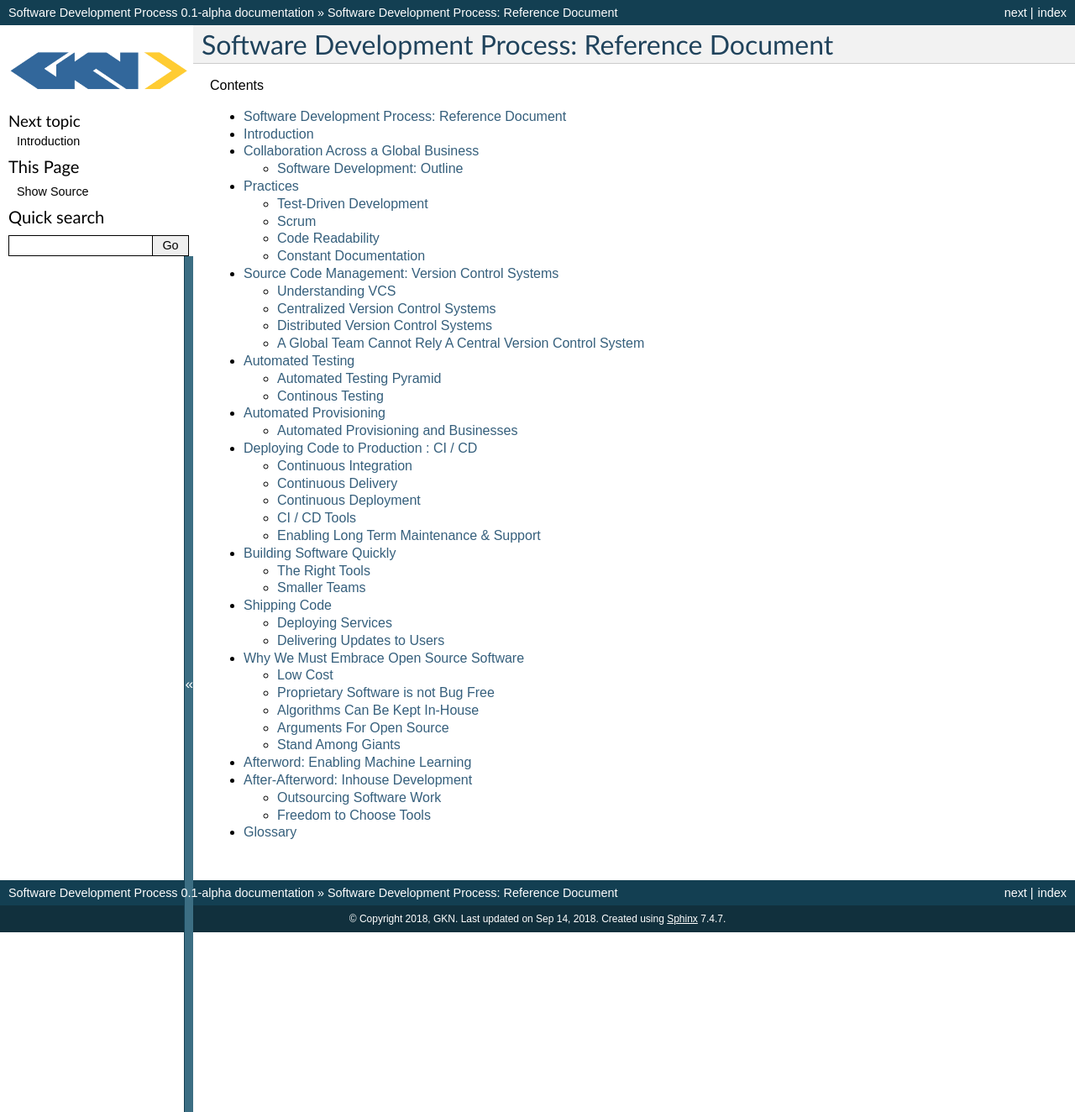
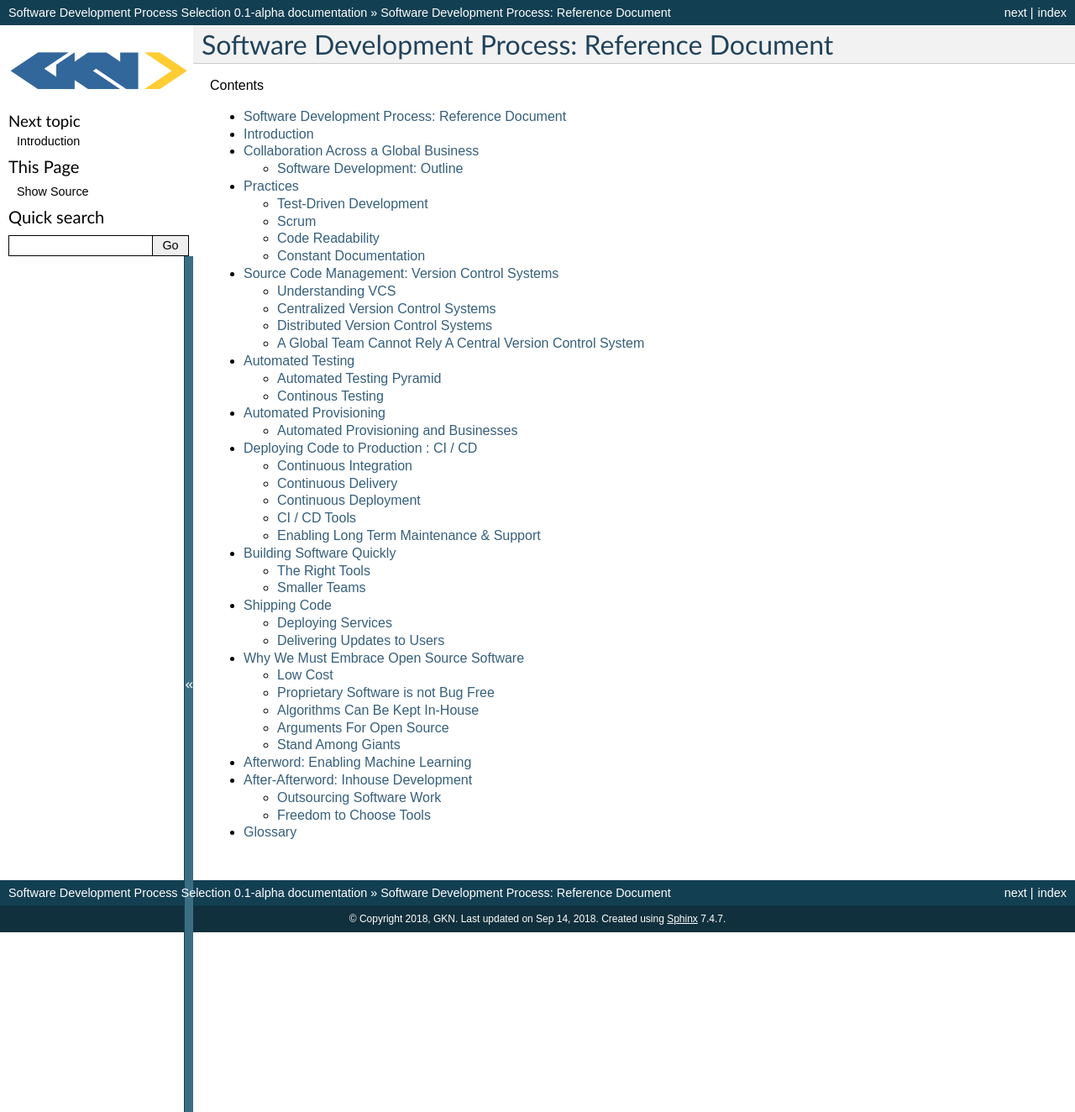
Before and after one commit to archimedes-spdm/development-process, a Sphinx documentation site: the page built from source/index.rst, in a window 1280 px wide. Shown: the whole page at 84% size. Built offline with Sphinx 7.4.7, drawn with Linux system fonts in a browser that asks for light colours; formulas are drawn with MathJax 3.

```diff
--- a/source/conf.py
+++ b/source/conf.py
@@ -19,7 +19,7 @@
 
 # -- Project information -----------------------------------------------------
 
-project = 'Software Development Process'
+project = 'Software Development Process Selection'
 copyright = '2018, GKN'
 author = 'Vinay Keerthi'
 
@@ -142,7 +142,7 @@
 # (source start file, target name, title,
 #  author, documentclass [howto, manual, or own class]).
 latex_documents = [
-    (master_doc, 'SoftwareDevelopmentProcess.tex', 'Software Development Process: Reference Document',
+    (master_doc, 'SoftwareDevelopmentProcess.tex', 'Software Development Process Evaluation & Selection: Reference Document',
         'Vinay Keerthi (GKN Driveline)', 'manual'),
 ]
 
@@ -152,7 +152,7 @@
 # One entry per manual page. List of tuples
 # (source start file, name, description, authors, manual section).
 man_pages = [
-    (master_doc, 'softwaredevelopmentprocess', 'Software Development Process: Reference Document',
+    (master_doc, 'softwaredevelopmentprocess', 'Software Development Process Evaluation & Selection: Reference Document',
         [author], 1)
 ]
 
@@ -163,8 +163,8 @@
 # (source start file, target name, title, author,
 #  dir menu entry, description, category)
 texinfo_documents = [
-    (master_doc, 'SoftwareDevelopmentProcess', 'Software Development Process: Reference Document',
-        author, 'SoftwareDevelopmentProcess', 'Software Development Process & Guidelines',
+    (master_doc, 'SoftwareDevelopmentProcess', 'Software Development Process Evaluation & Selection: Reference Document',
+        author, 'SoftwareDevelopmentProcess', 'Software Development Process Selection',
         'Miscellaneous'),
 ]
 
```
